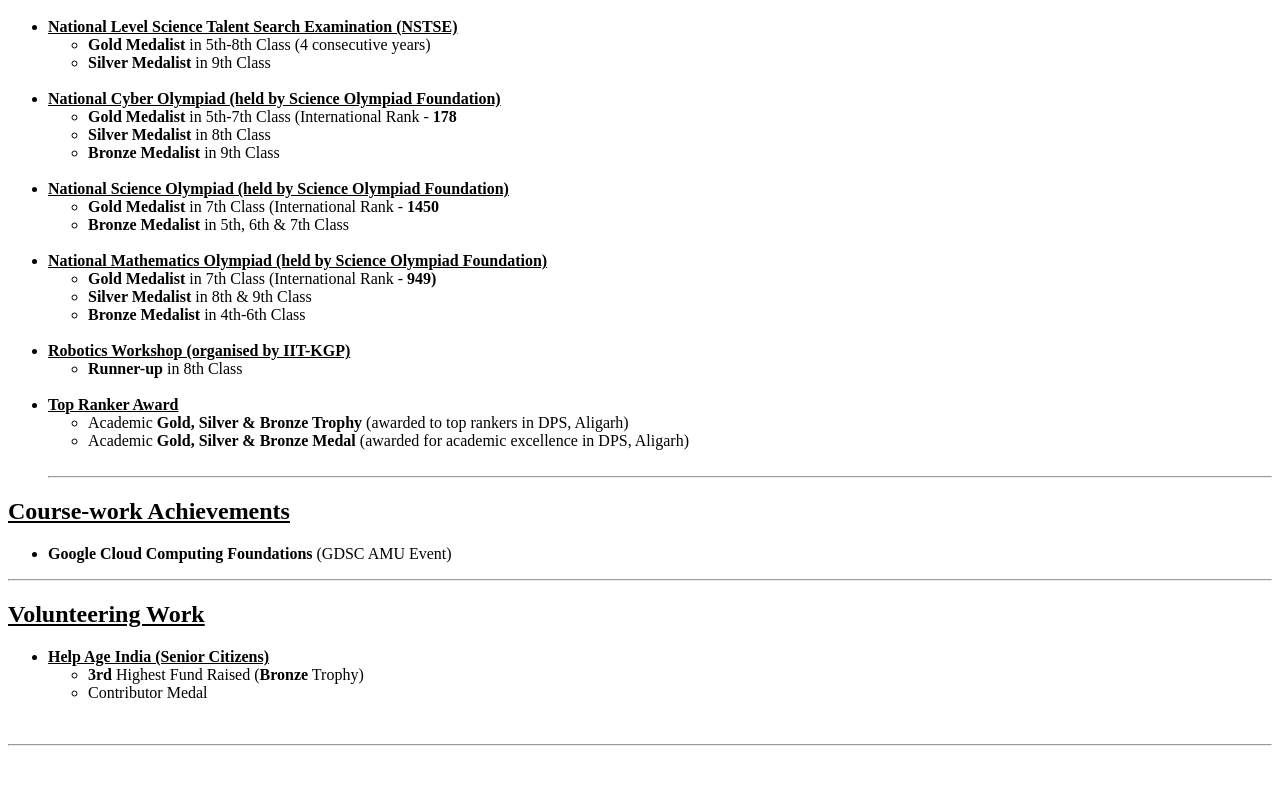
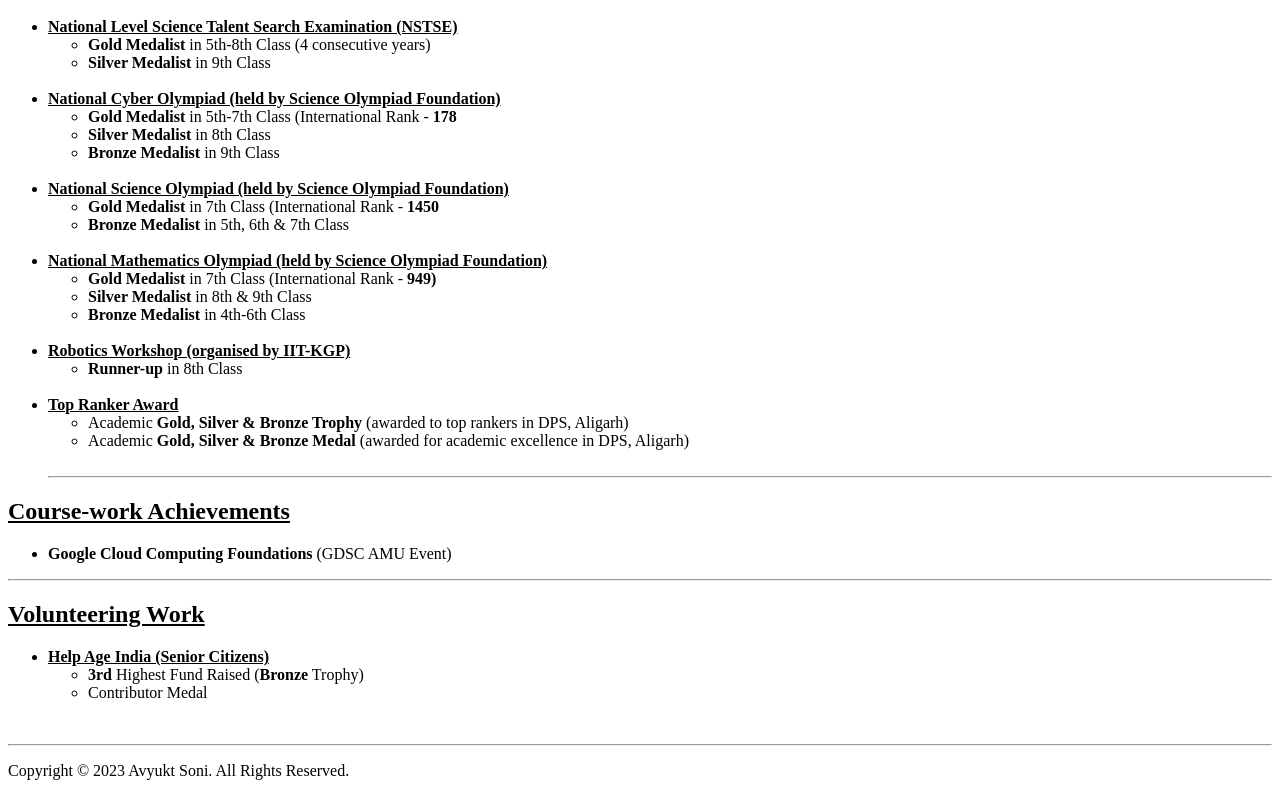
Before and after one commit to avyuktsoni0731/html-resume, a plain HTML site: page index.html in a window 1280 px wide. Shown: the part 1083-1879 px from the top of the page. Before the commit the page ends 1837 px from the top, so only its background shows below. Drawn offline with Linux system fonts and the light colour scheme.

Commit message:
Add files via upload

```diff
--- a/index.html
+++ b/index.html
@@ -110,5 +110,9 @@
             </ul>
     </ul><br>
     <hr>
+
+<footer>
+    <p>Copyright © 2023 Avyukt Soni. All Rights Reserved.</p>
+</footer>
 </body>
 </html>
```
